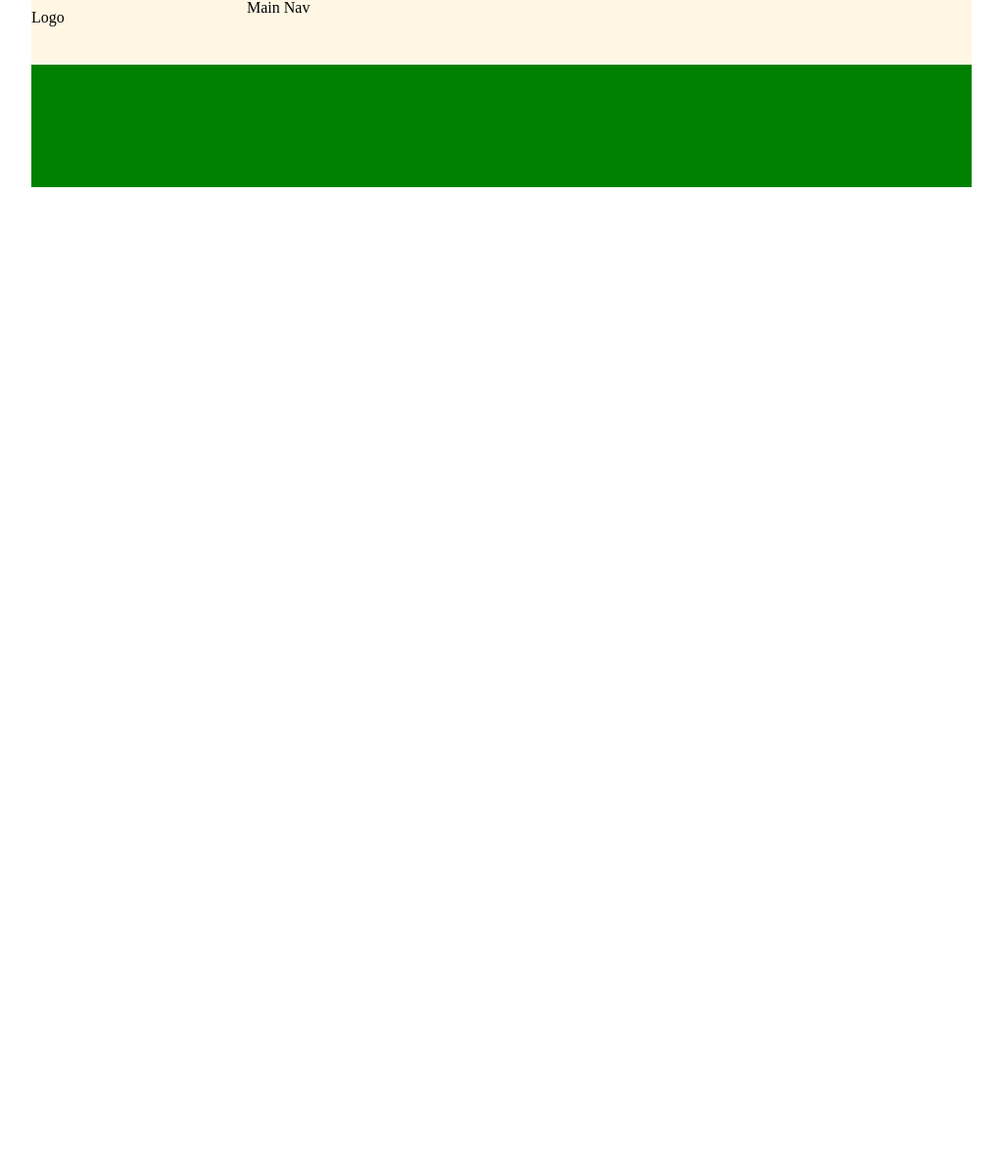
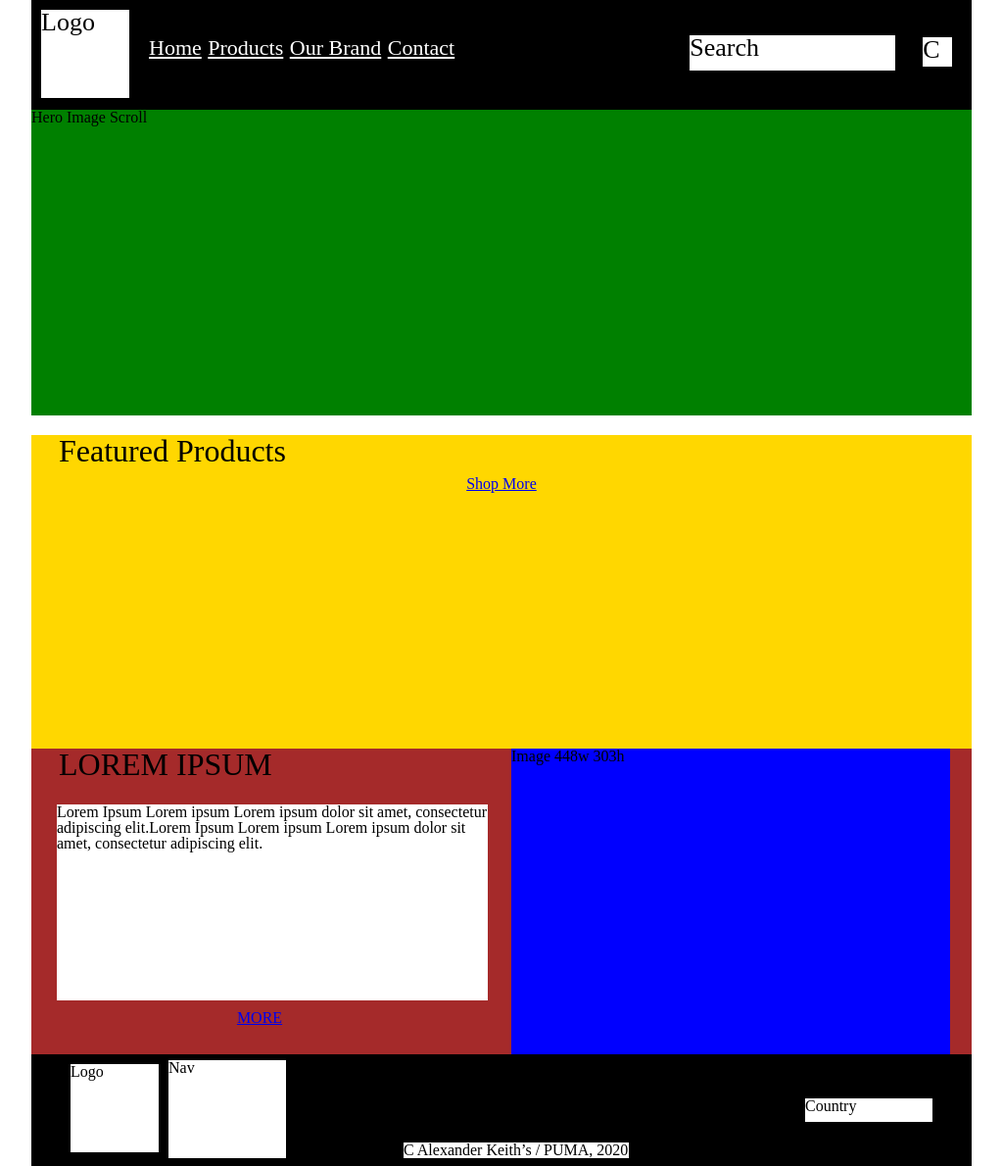
Before and after one commit to OverlandMeat96/Avery_Greg_1056_Project3, a plain HTML site: page index.html in a window 1280 px wide. Shown: the whole page at 98% size, without its empty margins (128-1151 px from the left). Before the commit the page ends 800 px from the top, so only its background shows below. Drawn offline with Linux system fonts and the light colour scheme.

Commit message:
adding index page

```diff
--- a/css/main.css
+++ b/css/main.css
@@ -1,30 +1,171 @@
 @charset "UTF-8";
 /* CSS Socument */
 
-.container {
+/*------------SITE CONATINER-----------*/
+
+.hidden {
+	display: none;
+}
+
+#siteContainer {
 	margin: 0 auto;
 	width: 960px;
-	background-color: #fff7e3;
 }
+
+/*----------------HEADER----------------*/
 
 .mainHeader {
 	display: flex;
 	flex-direction: row;
 	justify-content: flex-start;
+	height: 112px;
+	font-size: 26px;
+	background-color: black;
 }
 
 .logoHeader {
-	width: 220px;
-	margin: 10px 0px 20px 0px;
+	width: 90px;
+	height:90px;
+	background-color: white;
+	margin: 10px 0px 0px 10px;
 }
 
+
+
+
+
+.mainNav {
+	width: 451;
+	height:24;
+	margin: 35px 110px 0px 20px;
+}
+
+.mainNav ul {
+	list-style-type: none;
+}
+
+.mainNav ul li {
+	font-size: 22px;
+	display: inline;
+	cursor: pointer;
+}
+
+.mainNav ul li a {
+	color: #fff;
+}
+
+
+
+
+
+.searchBar {
+	width: 210px;
+	height: 36px;
+	margin: 36px 0px 0px 130px;
+	background-color: white;
+}
+
+.shoppingCart {
+	width: 30px;
+	height: 30px;
+	margin: 38px 0px 0px 28px;
+	background-color: white;
+}
+
+/*---------------Hero_Image_Scroll--------------*/
+
+.heroImgScrl {
+	height: 312px;
+	background-color: green;
+}
+
+/*---------------Featured_Products--------------*/
+
+.ftdProducts {
+	height: 320px;
+	background-color: gold;
+	margin-top: 20px;
+}
+
+h2 {
+	font-size: 32px;
+	margin-left: 28px;
+}
+
+.shpMrBtn {
+	display: flex;
+	justify-content: center;
+	margin-top: 10px;
+}
+
+
+/*---------------OUR_BRAND--------------*/
+
+.ourBrand {
+	display: flex;
+	flex-direction: row;
+	justify-content: flex-start;
+	width: 960px;
+	height: 312px;
+	background-color: brown;
+	margin: 0 auto
+}
+
+.brndInfo{
+	width: 440px;
+	height: 200px;
+	background-color: white;
+	margin: 25px 0px 0px 26px;
+}
+
+.moreBtn {
+	display: flex;
+	justify-content: center;
+	margin-top: 10px;
+}
+
+.brndImg {
+	width: 448px;
+	height: 312px;
+	background-color: blue;
+	margin-left: 24px;
+}
+/*----------------FOOTER----------------*/
 
 .mainFooter {
 	display: flex;
 	flex-direction: row;
 	justify-content: flex-start;
-	margin: 20px 0px 0px 0px;
-	padding: 0px 20px 0px 20px;
-	height: 125px;
-	background-color: green;
+	margin: 0 auto;
+	width: 960px;
+	height: 114px;
+	background-color: black;
 }
+
+.logoFooter {
+	width: 90px;
+	height:90px;
+	background-color: white;
+	margin: 10px 0px 0px 40px;
+}
+
+.footerNav {
+	width: 120px;
+	height: 100px;
+	background-color: white;
+	margin: 6px 0px 0px 10px;
+}
+
+.copyright {
+	width: 230px;
+	height: 16px;
+	background-color: white;
+	margin: 90px 0px 0px 120px;
+}
+
+.countrySelect {
+	width: 130px;
+	height: 24px;
+	background-color: white;
+	margin: 45px 0px 0px 180px;
+}
--- a/index.html
+++ b/index.html
@@ -7,21 +7,63 @@
 	<link href="css/main.css" rel="stylesheet" type="text/css" media="screen">
 </head>
 <body>
-	<div class="container">
-		<header class="mainHeader">
-			<div class="logoHeader box">Logo</div>
-			<nav class="mainNav box">Main Nav</nav>
-		</header>
+	<div id="siteContainer">
 		<main>
 
+
+			<header class="mainHeader">
+				<h2 class="hidden">Main Header</h2>
+				<div class="logoHeader">Logo</div>
+				<nav class="mainNav">
+					<h2 class="hidden">Main Nav</h2>
+					<ul>
+                    	<li><a href="#">Home</a></li>
+                    	<li><a href="#">Products</a></li>
+                    	<li><a href="#">Our Brand</a></li>
+                    	<li><a href="#">Contact</a></li>
+                	</ul>
+                </nav>
+				<div class="searchBar">Search</div>
+				<div class="shoppingCart">C</div>
+			</header>
+
+
+			<section class="heroImgScrl">
+				<div>
+					<p>Hero Image  Scroll</p>
+				</div>
+			</section>
+
+
+			<section class="ftdProducts">
+				<h2> Featured Products </h2>
+				<ul>
+					<li class="shpMrBtn"><a href="#"> Shop More </a></li>
+				</ul>
+			</section>
+
+
+			<section class="ourBrand">
+				<div>
+					<h2>LOREM IPSUM</h2>
+					<p class="brndInfo">Lorem Ipsum Lorem ipsum Lorem ipsum dolor sit amet, consectetur adipiscing elit.Lorem Ipsum Lorem ipsum Lorem ipsum dolor sit amet, consectetur adipiscing elit.</p>
+					<ul>
+						<li class="moreBtn"><a href="#"> MORE </a></li>
+					</ul>
+				</div>
+				<div class="brndImg">Image 448w 303h</div>
+			</section>
+
+
+		<footer class="mainFooter">
+			<div class="logoFooter">Logo</div>
+			<nav class="footerNav">Nav</nav>
+			<p class="copyright">C Alexander  Keith’s  /  PUMA,  2020</p>
+			<div class="countrySelect">Country</div>
+		</footer>
+
+
 		</main>
-		<footer class="mainFooter">
-			<div class="logoNav">
-				<div class="logoFooter"></div>
-				<nav class="footerNav"></nav>
-			</div>
-			<div class="socialMedia"></div>
-		</footer>
 	</div>
 <script src="js/main.js"></script>
 </body>
```
Also changed, not shown: products.html (added, +44 -0 lines), 1 other file.
